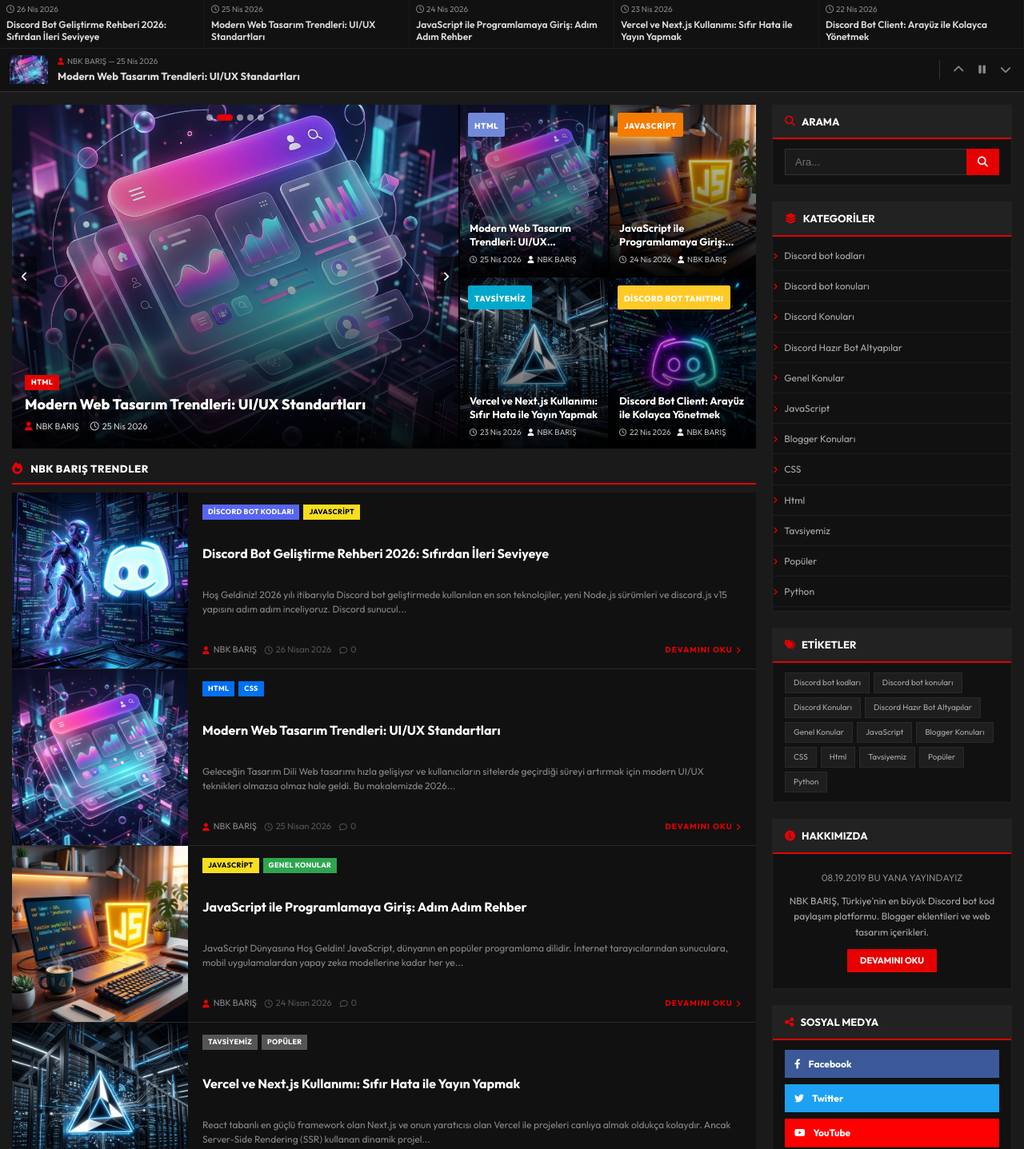
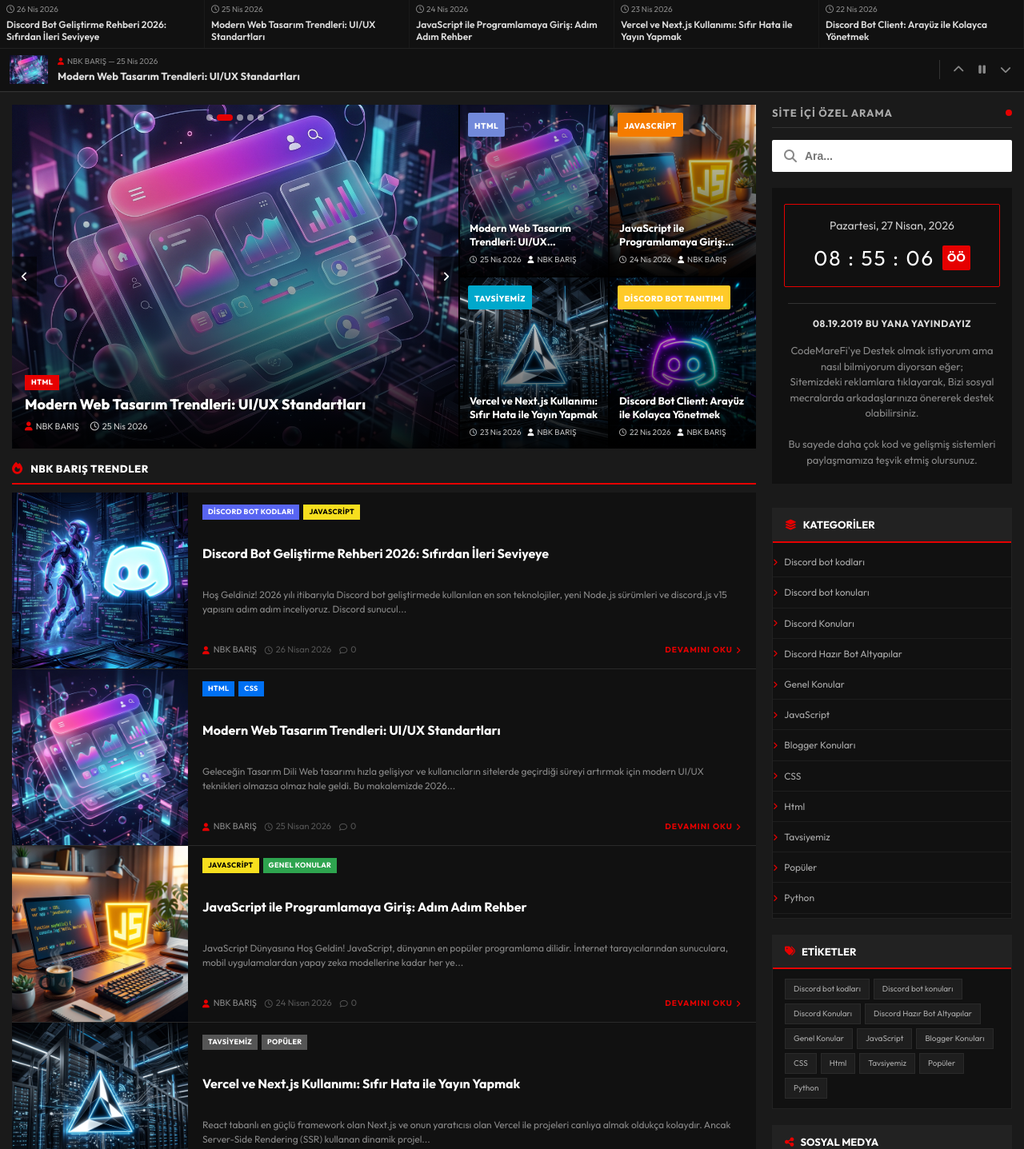
Before and after one commit to NBKBARIS/codemarefi, a Next.js app: page / in a window 1280 px wide. Shown: the part 468-1905 px from the top of the page at 80% size. Built offline with nearby package versions, Linux system fonts and the light colour scheme; no server answers; the database is empty; a web font is replaced by a local one.

Commit message:
Update Sidebar search and add live clock widget matching old design

```diff
--- a/app/components/Sidebar.tsx
+++ b/app/components/Sidebar.tsx
@@ -1,43 +1,91 @@
-'use client';
+import { useState, useEffect } from 'react';
 import Link from 'next/link';
 import { CATEGORIES } from '../lib/blogger';
 
 export default function Sidebar() {
+  const [time, setTime] = useState<Date | null>(null);
+
+  useEffect(() => {
+    setTime(new Date());
+    const timer = setInterval(() => setTime(new Date()), 1000);
+    return () => clearInterval(timer);
+  }, []);
+
+  const formatTime = (d: Date) => {
+    const days = ['Pazar', 'Pazartesi', 'Salı', 'Çarşamba', 'Perşembe', 'Cuma', 'Cumartesi'];
+    const months = ['Ocak', 'Şubat', 'Mart', 'Nisan', 'Mayıs', 'Haziran', 'Temmuz', 'Ağustos', 'Eylül', 'Ekim', 'Kasım', 'Aralık'];
+
+    const dayName = days[d.getDay()];
+    const day = d.getDate();
+    const monthName = months[d.getMonth()];
+    const year = d.getFullYear();
+
+    let h = d.getHours();
+    const m = d.getMinutes().toString().padStart(2, '0');
+    const s = d.getSeconds().toString().padStart(2, '0');
+    const ampm = h >= 12 ? 'ÖS' : 'ÖÖ';
+
+    h = h % 12;
+    h = h ? h : 12; // the hour '0' should be '12'
+    const hStr = h.toString().padStart(2, '0');
+
+    return {
+      dateStr: `${dayName}, ${day} ${monthName}, ${year}`,
+      timeStr: `${hStr} : ${m} : ${s}`,
+      ampm
+    };
+  };
+
   return (
     <aside className="sidebar">
-      {/* SİTE İÇİ ÖZEL ARAMA */}
-      <div className="sidebar-widget">
-        <div className="widget-header">
-          <i className="fa-solid fa-magnifying-glass"></i>
-          Arama
+      {/* SİTE İÇİ ÖZEL ARAMA ve YENİ WIDGETLAR */}
+      <div style={{ marginBottom: '10px' }}>
+        <h3 style={{ fontSize: '13px', color: '#aaa', borderBottom: '1px solid #333', paddingBottom: '8px', marginBottom: '15px', textTransform: 'uppercase', letterSpacing: '1px', display: 'flex', alignItems: 'center', justifyContent: 'space-between' }}>
+          SİTE İÇİ ÖZEL ARAMA
+          <span style={{ width: '8px', height: '8px', borderRadius: '50%', background: '#e60000', display: 'inline-block' }}></span>
+        </h3>
+
+        {/* Beyaz Arama Kutusu */}
+        <div style={{ background: '#fff', padding: '12px 15px', display: 'flex', alignItems: 'center', gap: '10px', borderRadius: '2px', marginBottom: '20px' }}>
+          <i className="fa-solid fa-magnifying-glass" style={{ color: '#888', fontSize: '16px' }}></i>
+          <input
+            type="text"
+            placeholder="Ara..."
+            style={{ border: 'none', outline: 'none', background: 'transparent', color: '#333', width: '100%', fontSize: '14px', fontWeight: 'bold' }}
+          />
         </div>
-        <div className="widget-body">
-          <div style={{ display: 'flex', gap: '0' }}>
-            <input
-              type="text"
-              placeholder="Ara..."
-              style={{
-                flex: 1,
-                background: '#1a1a1a',
-                border: '1px solid #333',
-                borderRight: 'none',
-                color: '#fff',
-                padding: '8px 12px',
-                fontSize: '13px',
-                outline: 'none',
-              }}
-            />
-            <button style={{
-              background: '#e60000',
-              border: 'none',
-              color: '#fff',
-              padding: '8px 14px',
-              cursor: 'pointer',
-              fontSize: '13px',
-            }}>
-              <i className="fa-solid fa-magnifying-glass"></i>
-            </button>
+
+        {/* Saat Widget */}
+        <div style={{ background: '#111', padding: '20px 15px', textAlign: 'center', marginBottom: '0' }}>
+          <div style={{ border: '1px solid #e60000', padding: '15px', borderRadius: '2px' }}>
+            <div style={{ color: '#ccc', fontSize: '14px', marginBottom: '8px' }}>
+              {time ? formatTime(time).dateStr : 'Yükleniyor...'}
+            </div>
+            {time && (
+              <div style={{ display: 'flex', justifyContent: 'center', alignItems: 'center', gap: '10px' }}>
+                <span style={{ color: '#fff', fontSize: '26px', letterSpacing: '2px' }}>
+                  {formatTime(time).timeStr}
+                </span>
+                <span style={{ background: '#e60000', color: '#fff', padding: '4px 6px', fontSize: '14px', fontWeight: 'bold', borderRadius: '2px' }}>
+                  {formatTime(time).ampm}
+                </span>
+              </div>
+            )}
           </div>
+        </div>
+
+        {/* Destek Metni Widget */}
+        <div style={{ background: '#111', padding: '0 20px 20px', textAlign: 'center' }}>
+          <div style={{ borderTop: '1px solid #333', paddingTop: '15px', marginBottom: '15px' }}>
+            <p style={{ color: '#ddd', fontSize: '12px', fontWeight: 'bold', letterSpacing: '0.5px' }}>
+              08.19.2019 BU YANA YAYINDAYIZ
+            </p>
+          </div>
+          <p style={{ color: '#888', fontSize: '13px', lineHeight: 1.5 }}>
+            CodeMareFi'ye Destek olmak istiyorum ama nasıl bilmiyorum diyorsan eğer;<br/>
+            Sitemizdeki reklamlara tıklayarak, Bizi sosyal mecralarda arkadaşlarınıza önererek destek olabilirsiniz.<br/><br/>
+            Bu sayede daha çok kod ve gelişmiş sistemleri paylaşmamıza teşvik etmiş olursunuz.
+          </p>
         </div>
       </div>
 
@@ -78,33 +126,6 @@
         </div>
       </div>
 
-      {/* HAKKIMIZDA */}
-      <div className="sidebar-widget">
-        <div className="widget-header">
-          <i className="fa-solid fa-circle-info"></i>
-          Hakkımızda
-        </div>
-        <div className="widget-body" style={{ textAlign: 'center', padding: '20px' }}>
-          <p style={{ color: '#888', fontSize: '12px', lineHeight: 1.6 }}>
-            08.19.2019 BU YANA YAYINDAYIZ
-          </p>
-          <p style={{ color: '#aaa', fontSize: '12px', marginTop: '10px', lineHeight: 1.6 }}>
-            NBK BARIŞ, Türkiye'nin en büyük Discord bot kod paylaşım platformu. Blogger eklentileri ve web tasarım içerikleri.
-          </p>
-          <Link href="/hakkimizda" style={{
-            display: 'inline-block',
-            marginTop: '12px',
-            background: '#e60000',
-            color: '#fff',
-            padding: '6px 16px',
-            fontSize: '11px',
-            fontWeight: 'bold',
-            textTransform: 'uppercase',
-          }}>
-            Devamını Oku
-          </Link>
-        </div>
-      </div>
 
       {/* SOSYAL MEDYA */}
       <div className="sidebar-widget">
```
